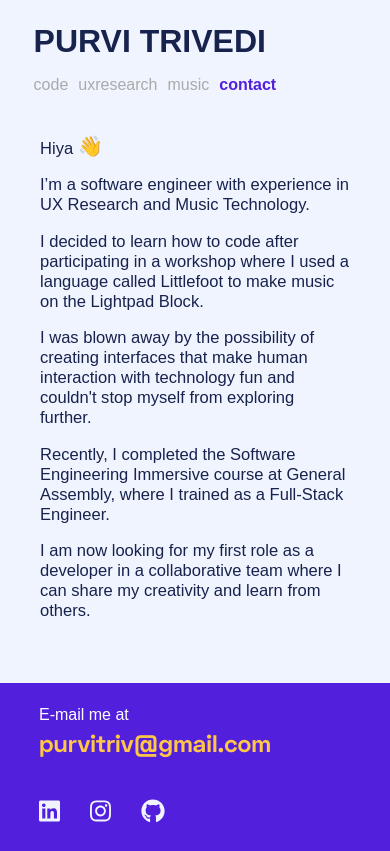
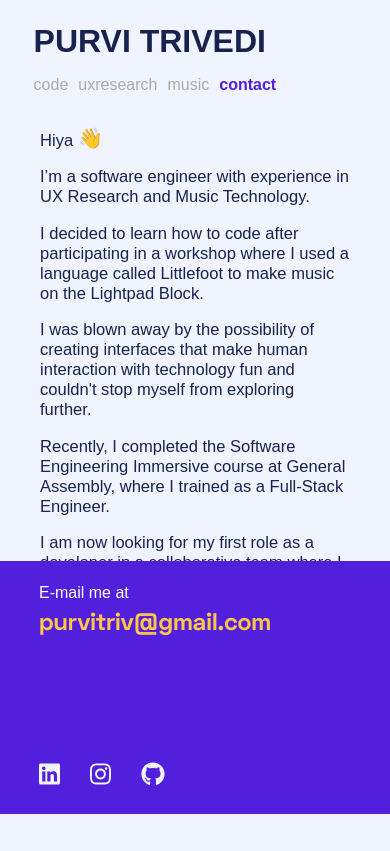
Before and after one commit to purvitrivedi/portfolio, a Vue app: page /about in a window 390 px wide. Built offline with nearby package versions, Linux system fonts and the light colour scheme.

Commit message:
hover on safari

```diff
--- a/public/index.html
+++ b/public/index.html
@@ -10,6 +10,9 @@
     <link href="https://fonts.googleapis.com/css2?family=Montserrat&display=swap" rel="stylesheet">
     <title>Purvi Trivedi</title>
     <script defer src="https://use.fontawesome.com/releases/v5.7.2/js/all.js"></script>
+    <script>
+      document.addEventListener("touchstart", function() {},false);
+  </script>
   </head>
   <body>
     <noscript>
--- a/src/App.vue
+++ b/src/App.vue
@@ -7,7 +7,6 @@
 
 <script>
 import Header from './components/layout/Header'
-
 export default {
   name: 'app',
   components: {
@@ -18,17 +17,17 @@ export default {
 
 <style lang="scss">
 @font-face {
-    font-family: 'Space';
-    src: url('./styles/otf/SpaceGrotesk-Regular.otf');
+  font-family: 'Space';
+  src: url('./styles/otf/SpaceGrotesk-Regular.otf');
 
-     font-family: 'Space Bold';
-    src: url('./styles/otf/SpaceGrotesk-Bold.otf');
+  font-family: 'Space Bold';
+  src: url('./styles/otf/SpaceGrotesk-Bold.otf');
 }
 body {
   margin: 0px;
   // font-family: 'Questrial', sans-serif;
   font-family: 'Montserrat', sans-serif;
   font-family: 'Space', sans-serif;
-  background-color: #F0F4FF;
+  background-color: #f0f4ff;
 }
 </style>
--- a/src/components/ProjectCards.vue
+++ b/src/components/ProjectCards.vue
@@ -17,7 +17,7 @@
             .join('')
         "
       >
-        <div class="project-details">
+        <a class="project-details">
           <div class="details-wrap">
             <h2>{{ project.name }}</h2>
             <p class="description">{{ project.description }}</p>
@@ -63,7 +63,7 @@
               ></a>
             </div>
           </div>
-        </div>
+        </a>
       </div>
     </div>
     <div v-if="heading === 'Code'" class="full-skill">
@@ -174,7 +174,6 @@ export default {
         .description {
           font-size: 14px;
           padding: 0px 20px;
-
         }
       }
       .project-links,
@@ -212,6 +211,11 @@ export default {
     opacity: 1;
   }
 }
+.project-wrapper:active {
+  .project-details {
+    opacity: 1;
+  }
+}
 
 .full-skill {
   width: 100vw;
@@ -242,6 +246,10 @@ export default {
 
       svg {
         padding: 13px 26px;
+
+        @media (max-width: 500px) {
+          padding: 11px 23px;
+        }
       }
 
       p {
--- a/src/data.js
+++ b/src/data.js
@@ -6,7 +6,7 @@ const types = [
       {
         name: 'Filtr',
         description:
-          'Image-editing app made as the final 1-week pair project at General Assembly\'s SEI Course.',
+          'Final project for General Assembly\'s SEI Course. 1-week pair project where we created an Image-editing app.',
         size: 'half',
         img: 'filtr-3.png',
         website: 'https://the-filtr-app.herokuapp.com/',
@@ -14,7 +14,7 @@ const types = [
       },
       {
         name: 'Tetris',
-        description: '1-week solo project where I made a game of my choice',
+        description: '1-week solo project where I made a game using Vanilla JavaScript and DOM manipulation',
         size: 'half',
         img: 'tetris-5.png',
         website: 'https://purvitrivedi.github.io/project-one/',
@@ -23,7 +23,7 @@ const types = [
       {
         name: 'Hikr',
         description:
-          '1-week group project of 3 developers where we made a Hike search & community app',
+          '1-week group project where we made a full-stack Hike search & community app',
         size: 'full',
         img: 'hikr-2.png',
         website: 'https://hikrr.herokuapp.com/',
@@ -33,7 +33,7 @@ const types = [
       {
         name: 'Search + Play',
         description:
-          'An interactive music search & play app made using iTunes Search API as part of a 2 day pair Hackathon',
+          'An interactive music app made using iTunes Search API as part of a 2 day pair Hackathon',
         size: 'full',
         img: 'S+P.png',
         website: 'https://search-and-play.netlify.app/',
@@ -71,7 +71,7 @@ const types = [
         img: 'kala.png',
         itunes: 'https://music.apple.com/gb/album/origin/1196764578',
         spotify: 'https://open.spotify.com/album/2aB2h6o0qaWfrqPoBTAyOG',
-        description: 'Written, Programmed & Produces in collaboration with Veslemøy Rustad Holseter, KALA explores human emotions through the design of everyday sounds '
+        description: 'Written, Programmed & Produced in collaboration with Veslemøy Rustad Holseter, KALA explores human emotions through the design of everyday sounds '
       }
     ]
   }
--- a/src/views/About.vue
+++ b/src/views/About.vue
@@ -25,6 +25,7 @@ export default {
 </script>
 
 <style lang="scss">
+
 .about-wrapper {
   display: flex;
   flex-direction: column;
@@ -41,22 +42,14 @@ export default {
     flex-direction: column;
 
     @media (max-width: 500px) {
-      height: 65vh;
       font-size: 0.9em;
       padding: 20px;
-    }
-
-    @media (max-width: 375px) {
-      height: 60vh;
+      height: 53vh;
+      padding-bottom: 0px;
     }
 
     @media (max-height: 700px) {
       font-size: 0.8em;
-    }
-
-    @media (max-height: 570px) {
-      height: 54vh;
-      padding-bottom: 0px;
     }
 
     .long-bio {
@@ -70,7 +63,7 @@ export default {
         margin-bottom: 1em;
       }
 
-      @media (max-height: 570px) {
+      @media (max-width: 500px) {
         overflow: scroll;
         padding-bottom: 0px;
         margin-bottom: 0px;
@@ -112,10 +105,6 @@ export default {
     justify-content: space-between;
 
     @media (max-width: 500px) {
-      height: 20vh;
-    }
-
-    @media (max-height: 570px) {
       height: 30vh;
     }
 
@@ -168,7 +157,7 @@ export default {
               margin-top: 15px;
             }
 
-            @media (max-height: 570px) {
+            @media (max-height: 700px) {
               padding: 0px 0px 2em 2.438em;
             }
 
```
